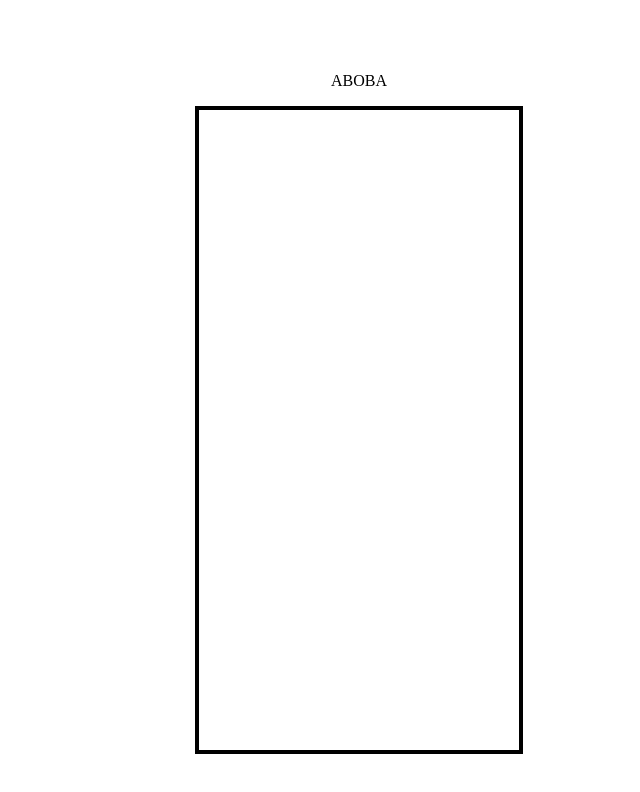
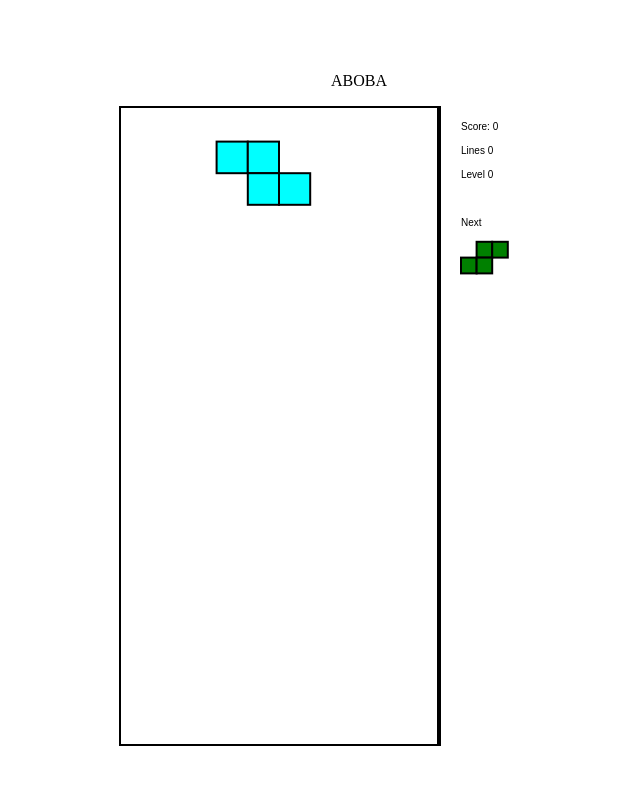
Before and after one commit to putyatinskii/web-dev-course-SSU-2021, a website built with webpack: page 10_Browser_Game/Tetris/src/index.html in a window 1280 px wide. Shown: the whole page, without its empty margins (281-921 px from the left). Built offline with nearby package versions, Linux system fonts and the light colour scheme.

Commit message:
добавлено отображение очков и уровень игрока

```diff
--- a/10_Browser_Game/Tetris/src/js/app.js
+++ b/10_Browser_Game/Tetris/src/js/app.js
@@ -5,7 +5,7 @@ import View from './view';
 const root = document.querySelector('#root');
 
 const game = new Game();
-const view = new View(root, 320, 640, 20, 10);
+const view = new View(root, 480, 640, 20, 10);
 
 window.game = game;
 window.view = view;
@@ -30,3 +30,5 @@ document.addEventListener('keydown', event => {
             break;
    }
 });
+
+view.render(game.getState());
--- a/10_Browser_Game/Tetris/src/js/game.js
+++ b/10_Browser_Game/Tetris/src/js/game.js
@@ -37,6 +37,10 @@ export default class Game {
         }
 
         return {
+            level: this.level,
+            score: this.score,
+            lines: this.lines,
+            nextPiece: this.nextPiece,
             playField
         };
     }
--- a/10_Browser_Game/Tetris/src/js/view.js
+++ b/10_Browser_Game/Tetris/src/js/view.js
@@ -19,22 +19,67 @@ export default class View {
         this.canvas.height = this.height;
         this.context = this.canvas.getContext('2d');
 
-        this.blockWidth = this.width / columns;
-        this.blockHeight = this.height / rows;
+
+        this.playFieldBorderWidth = 4;
+        this.playFieldX = this.playFieldBorderWidth;
+        this.playFieldY = this.playFieldBorderWidth;
+        this.playFieldWidth = this.width * 2 / 3;
+        this.playFieldHeight = this.height;
+        this.playFieldInnerWidth = this.playFieldWidth - this.playFieldBorderWidth * 2;
+        this.playFieldInnerHeight = this.playFieldHeight - this.playFieldBorderWidth * 2;
+
+        this.blockWidth = this.playFieldInnerWidth / columns;
+        this.blockHeight = this.playFieldInnerHeight / rows;
+
+        this.panelX = this.playFieldInnerWidth + 10;
+        this.panelY = 0;
+        this.panelWidth = this.width / 3;
+        this.panelHeight = this.height;
 
         this.element.appendChild(this.canvas);
     }
 
-    render({playField}) {
+    render(state) {
         this.clearScreen();
-        this.renderPlayfield(playField);
+        this.renderPlayfield(state);
+        this.renderPanel(state);
     }
 
     clearScreen() {
         this.context.clearRect(0, 0, this.width, this.height);
     }
 
-    renderPlayfield(playField) {
+    renderStartScreen() {
+        this.context.fillStyle = 'black';
+        this.context.font = '18px "Press Start 2P"';
+        this.context.textAlign = 'center';
+        this.context.textBaseline = 'middle';
+        this.context.fillText('Press ENTER to start', this.width / 2, this.height / 2);
+    }
+
+    renderPauseScreen() {
+        this.context.fillStyle = 'rgba(0, 0, 0, 0.75)';
+        this.context.fillRect(0, 0, this.width, this.height);
+
+        this.context.fillStyle = 'black';
+        this.context.font = '18px "Press Start 2P"';
+        this.context.textAlign = 'center';
+        this.context.textBaseline = 'middle';
+        this.context.fillText('Press ENTER to pause', this.width / 2, this.height / 2);
+    }
+
+    renderEndScreen({ score }) {
+        this.clearScreen();
+
+        this.context.fillStyle = 'black';
+        this.context.font = '18px "Press Start 2P"';
+        this.context.textAlign = 'center';
+        this.context.textBaseline = 'middle';
+        this.context.fillText('GAME OVER', this.width / 2, this.height / 2 - 48);
+        this.context.fillText(`Score: ${score}`, this.width / 2, this.height / 2);
+    }
+
+    renderPlayfield({ playField} ) {
 
         for (let y = 0; y < playField.length; y++) {
             const line = playField[y];
@@ -43,9 +88,48 @@ export default class View {
                 const block = line[x];
 
                 if (block) {
-                    this.renderBlock(x * this.blockWidth, y * this.blockHeight, this.blockWidth, this.blockHeight, View.colors[block]);
+                    this.renderBlock(
+                        this.playFieldX + x * this.blockWidth,
+                        this.playFieldY + y * this.blockHeight,
+                        this.blockWidth,
+                        this.blockHeight,
+                        View.colors[block]
+                    );
                 }
             }
+        }
+
+        this.context.strokeStyle = 'black';
+        this.context.lineWidth = this.playFieldBorderWidth;
+        this.context.strokeRect(0, 0, this.playFieldWidth, this.playFieldHeight);
+    }
+
+    renderPanel({level, score, lines, nextPiece}) {
+        this.context.textAlign = 'start';
+        this.context.textBaseLine = 'top';
+        this.context.fillStyle = 'black';
+        this.context.font = '14 px "Press start 2P"';
+
+        this.context.fillText(`Score: ${score}`, this.panelX + 20, this.panelY + 24);
+        this.context.fillText(`Lines ${lines}`, this.panelX + 20, this.panelY + 48);
+        this.context.fillText(`Level ${level}`, this.panelX + 20, this.panelY + 72);
+        this.context.fillText(`Next`, this.panelX + 20, this.panelY + 120);
+
+        for (let y = 0; y < nextPiece.blocks.length; y++) {
+            for (let x = 0; x < nextPiece.blocks[y].length; x++) {
+                const block = nextPiece.blocks[y][x];
+                if (block) {
+                    this.renderBlock(
+                        this.panelX + 20 + x * this.blockWidth * 0.5,
+                        this.panelY + 120 + y * this.blockHeight * 0.5,
+                        this.blockWidth * 0.5,
+                        this.blockHeight * 0.5,
+                        View.colors[block]
+                    );
+                }
+
+            }
+
         }
     }
 
--- a/10_Browser_Game/Tetris/src/scss/app.scss
+++ b/10_Browser_Game/Tetris/src/scss/app.scss
@@ -8,5 +8,4 @@
 #root canvas {
     display: block;
     margin: 0 auto;
-    border: 4px solid black;
 }
```
